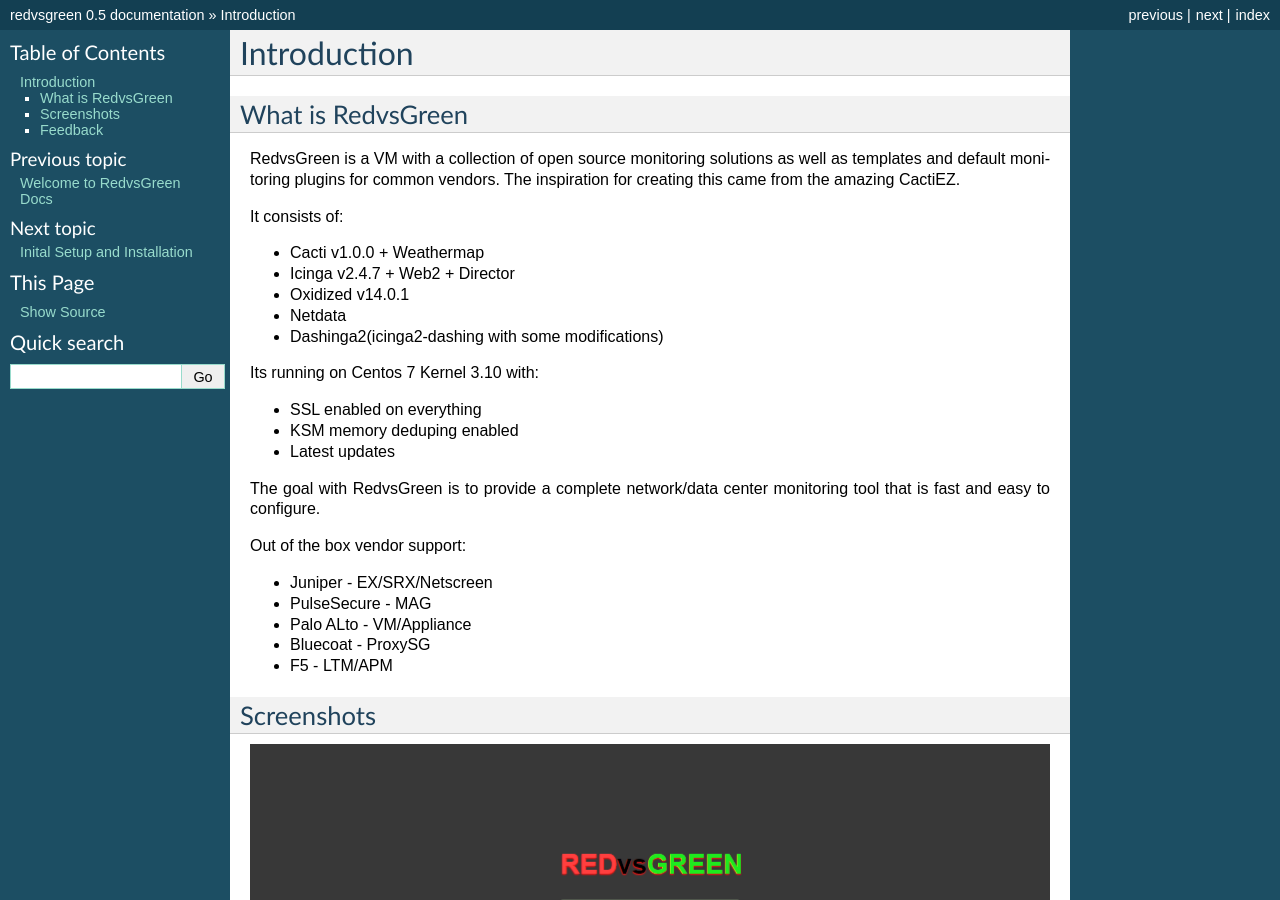
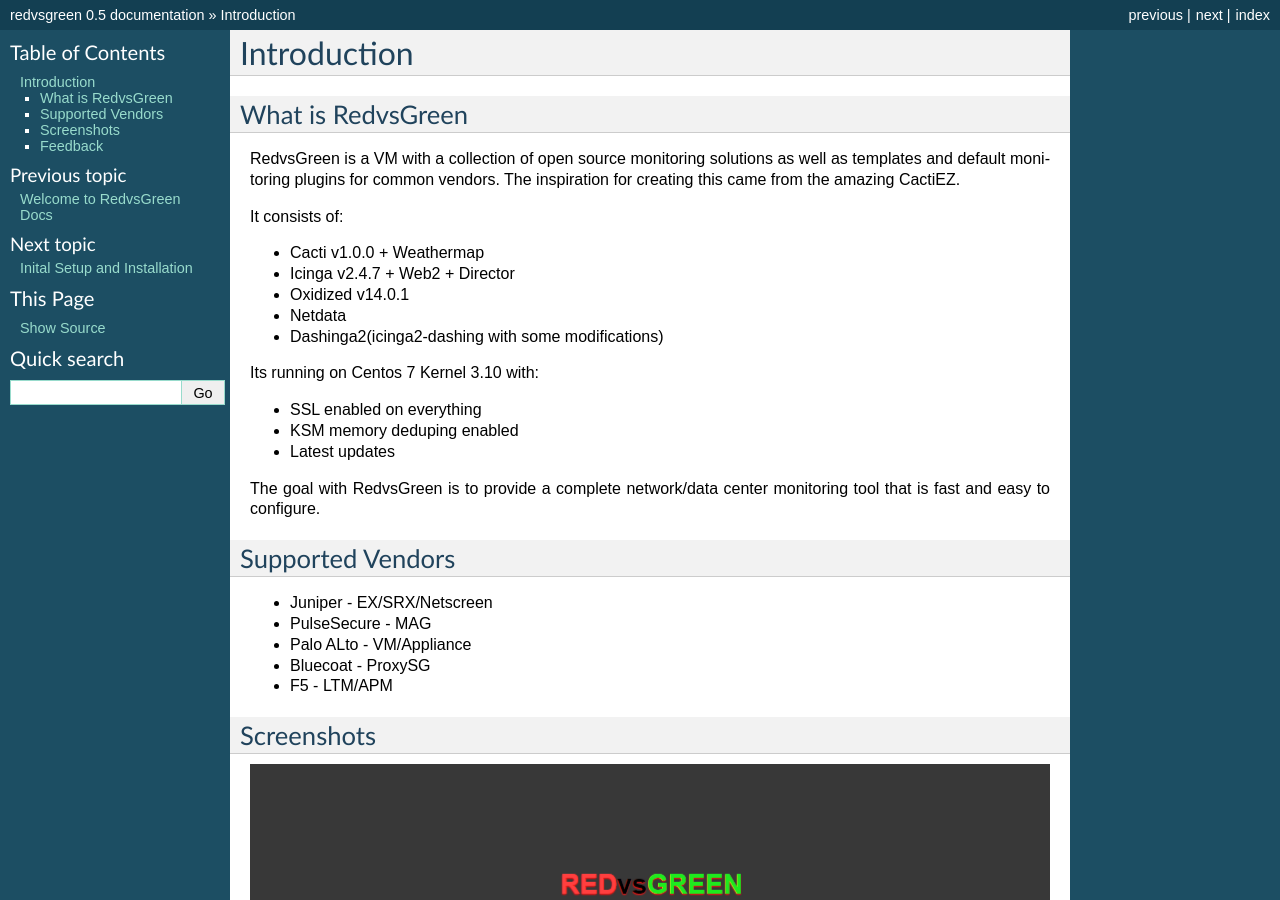
Before and after one commit to RedvsGreen-org/Docs, a Sphinx documentation site: the page built from docs/source/intro.rst, in a window 1280 px wide and 900 px high. Built offline with Sphinx 7.4.7, drawn with Linux system fonts in a browser that asks for light colours.

Commit message:
Update intro.rst

```diff
--- a/docs/source/intro.rst
+++ b/docs/source/intro.rst
@@ -23,7 +23,8 @@ Its running on Centos 7 Kernel 3.10 with:
 
 The goal with RedvsGreen is to provide a complete network/data center monitoring tool that is fast and easy to configure.
 
-Out of the box vendor support:
+Supported Vendors
+----------
 
 * Juniper - EX/SRX/Netscreen
 * PulseSecure - MAG
```
